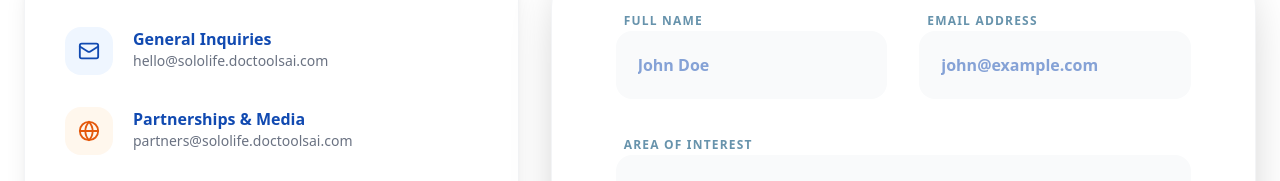
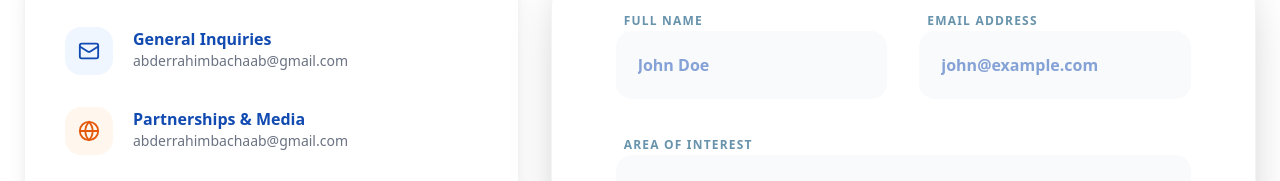
Before and after one commit to BhabdErrahim/solo-healthy-blog, a Next.js app in the folder client/: page /contact in a window 1280 px wide. Shown: the part 574-755 px from the top of the page. Built offline with nearby package versions, Linux system fonts and the light colour scheme.

Commit message:
implement new domain root to pages

```diff
--- a/client/next.config.ts
+++ b/client/next.config.ts
@@ -8,8 +8,8 @@ const nextConfig: NextConfig = {
     remotePatterns: [
       { protocol: 'https', hostname: 'res.cloudinary.com' },
       { protocol: 'https', hostname: 'images.unsplash.com' },
-      { protocol: 'https', hostname: 'sololife-six.vercel.app' },
-      {protocol: 'https', hostname: 'sololife.doctoolsai.com'},
+      { protocol: 'https', hostname: 'www.sololife.xyz' },
+      {protocol: 'https', hostname: 'www.sololife.xyz'},
       { protocol: 'http', hostname: '127.0.0.1' },
     ],
   },
--- a/client/src/app/article/[slug]/page.tsx
+++ b/client/src/app/article/[slug]/page.tsx
@@ -22,7 +22,7 @@ import type { Metadata } from "next";
 export const revalidate = 60;
 export const dynamicParams = true;
 
-const SITE_URL = `https://sololife.doctoolsai.com`;
+const SITE_URL = `https://www.sololife.xyz`;
 
 export async function generateStaticParams() {
   const articles = await getArticles();
--- a/client/src/app/category/[slug]/page.tsx
+++ b/client/src/app/category/[slug]/page.tsx
@@ -22,7 +22,7 @@ import { Heart, Globe, Home, Activity, Utensils } from "lucide-react";
 export const revalidate = 60;
 export const dynamicParams = true;
 
-const SITE_URL = `https://sololife.doctoolsai.com`;
+const SITE_URL = `https://www.sololife.xyz`;
 
 // ─── Static generation: pre-build all known category slugs ───────────────────
 export async function generateStaticParams() {
--- a/client/src/app/contact/page.tsx
+++ b/client/src/app/contact/page.tsx
@@ -49,7 +49,7 @@ const ContactPage = () => {
                     </div>
                     <div>
                       <p className="font-bold text-[#114AB1]">General Inquiries</p>
-                      <p className="text-sm text-gray-500">hello@sololife.doctoolsai.com</p>
+                      <p className="text-sm text-gray-500">abderrahimbachaab@gmail.com</p>
                     </div>
                   </div>
 
@@ -59,7 +59,7 @@ const ContactPage = () => {
                     </div>
                     <div>
                       <p className="font-bold text-[#114AB1]">Partnerships & Media</p>
-                      <p className="text-sm text-gray-500">partners@sololife.doctoolsai.com</p>
+                      <p className="text-sm text-gray-500">abderrahimbachaab@gmail.com</p>
                     </div>
                   </div>
 
--- a/client/src/app/layout.tsx
+++ b/client/src/app/layout.tsx
@@ -13,7 +13,7 @@ import type { Metadata } from "next";
 import LayoutWrapper from "@/components/LayoutWrapper";
 import "./globals.css";
 
-export const SITE_URL = `https://sololife.doctoolsai.com`;
+export const SITE_URL = 'https://www.sololife.xyz';
 export const SITE_NAME = "SoloLife";
 const OG_IMAGE = `${SITE_URL}/og-default.jpg`; // 1200×630 fallback
 
--- a/client/src/app/page.tsx
+++ b/client/src/app/page.tsx
@@ -21,7 +21,7 @@ import Link from "next/link";
 // ── ISR: rebuild this page every 60 s in the background ──────────────────────
 export const revalidate = 60;
 
-const SITE_URL = `https://sololife.doctoolsai.com`;
+const SITE_URL = `https://www.sololife.xyz`;
 
 // ── Page-level metadata (merges with / overrides layout.tsx defaults) ─────────
 export const metadata: Metadata = {
```
Also changed, not shown: 1 other file (tests, documents, lock files or other folders).
